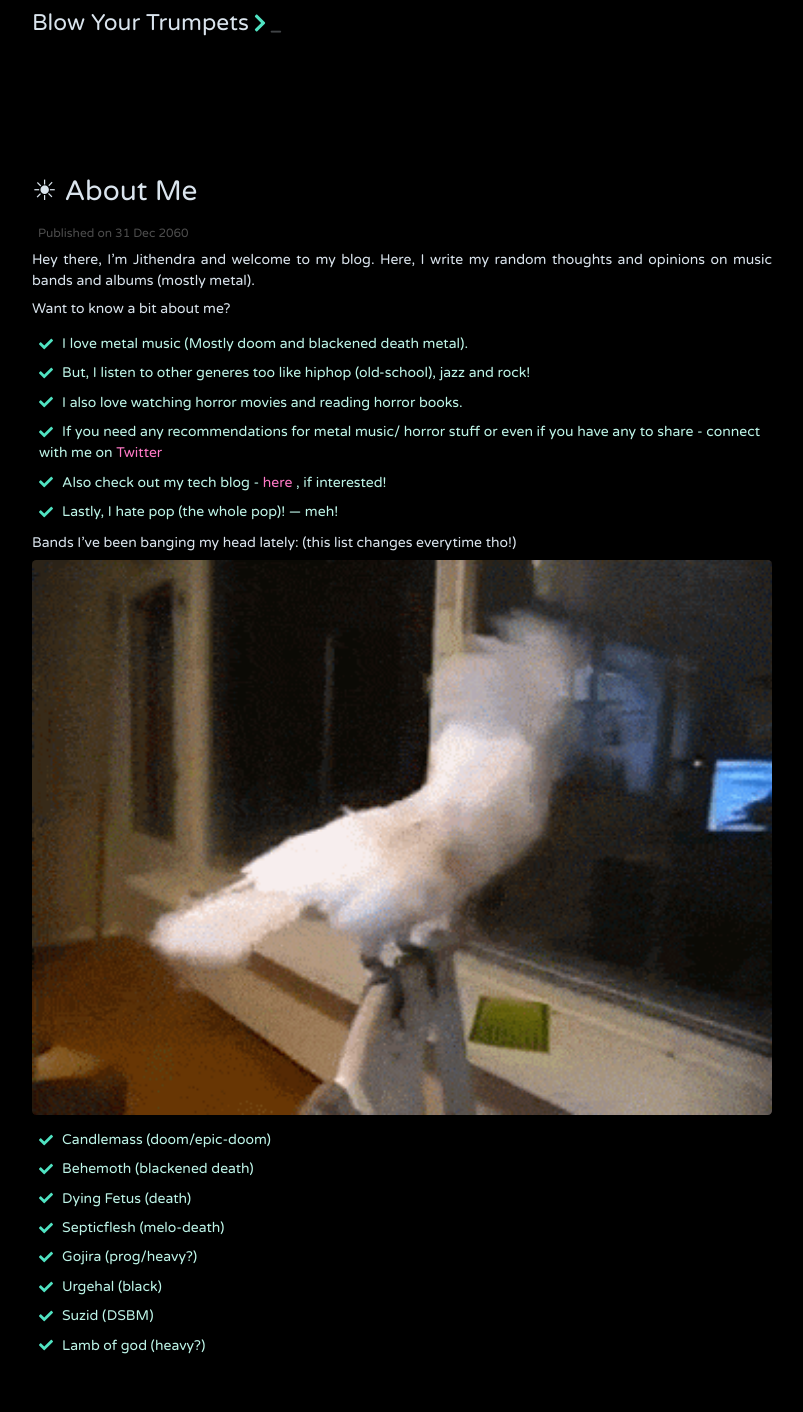
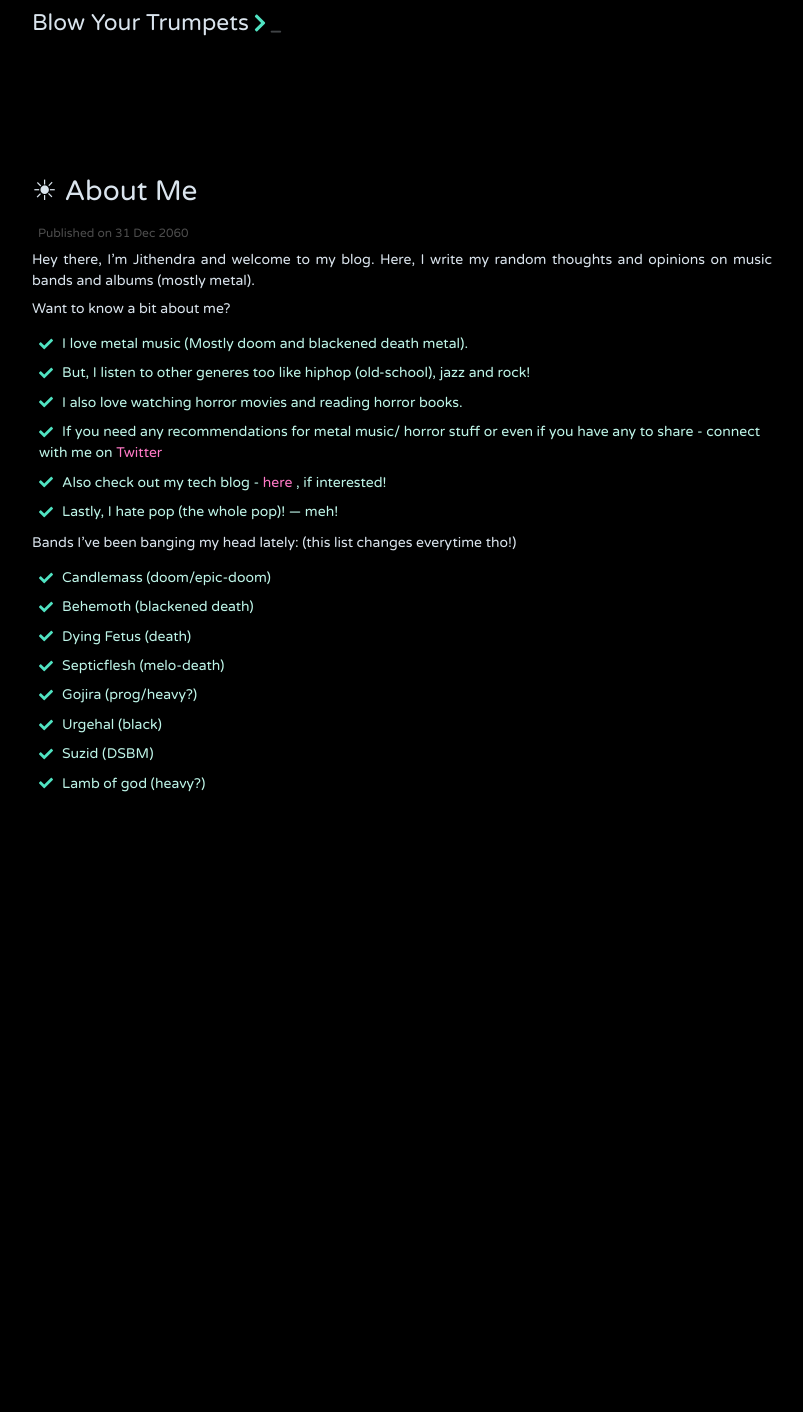
Before and after one commit to jithendrabsy/thoughts, a Jekyll site: the page built from _posts/2060-12-31-jbsy.md, in a window 1280 px wide. Shown: the whole page, without its empty margins (238-1041 px from the left). Built offline with Jekyll 4.4.1, drawn with Linux system fonts in a browser that asks for light colours; nearby versions of some CDN libraries; after the commit the page ends 900 px from its top, so only the background shows below that.

Commit message:
Update 2060-12-31-jbsy.md

```diff
--- a/_posts/2060-12-31-jbsy.md
+++ b/_posts/2060-12-31-jbsy.md
@@ -18,8 +18,6 @@ Want to know a bit about me?
 
 Bands I've been banging my head lately: (this list changes everytime tho!)
 
-![]({{ site.baseurl }}/images/bang.gif)
-
 - Candlemass (doom/epic-doom)
 - Behemoth (blackened death)
 - Dying Fetus (death)
```
